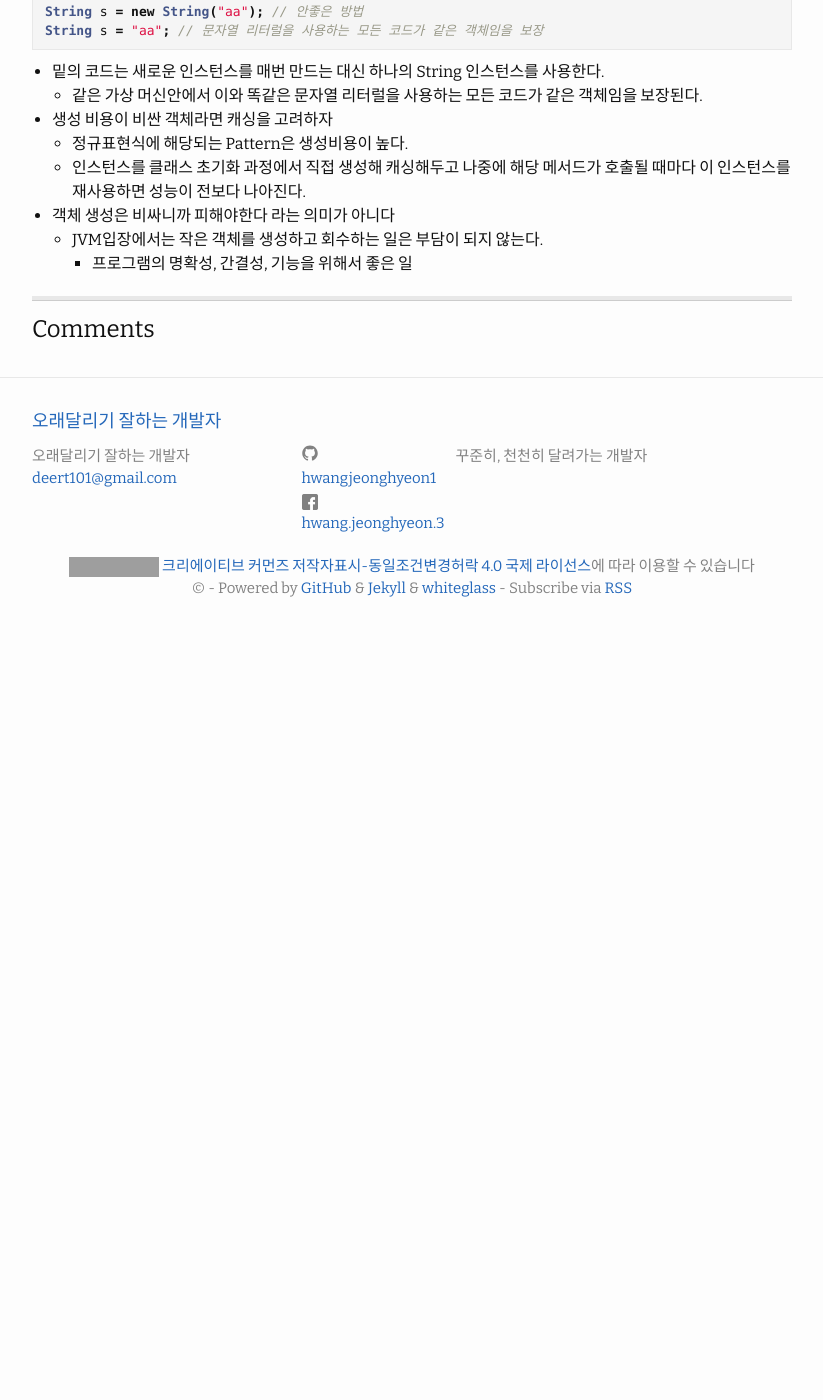
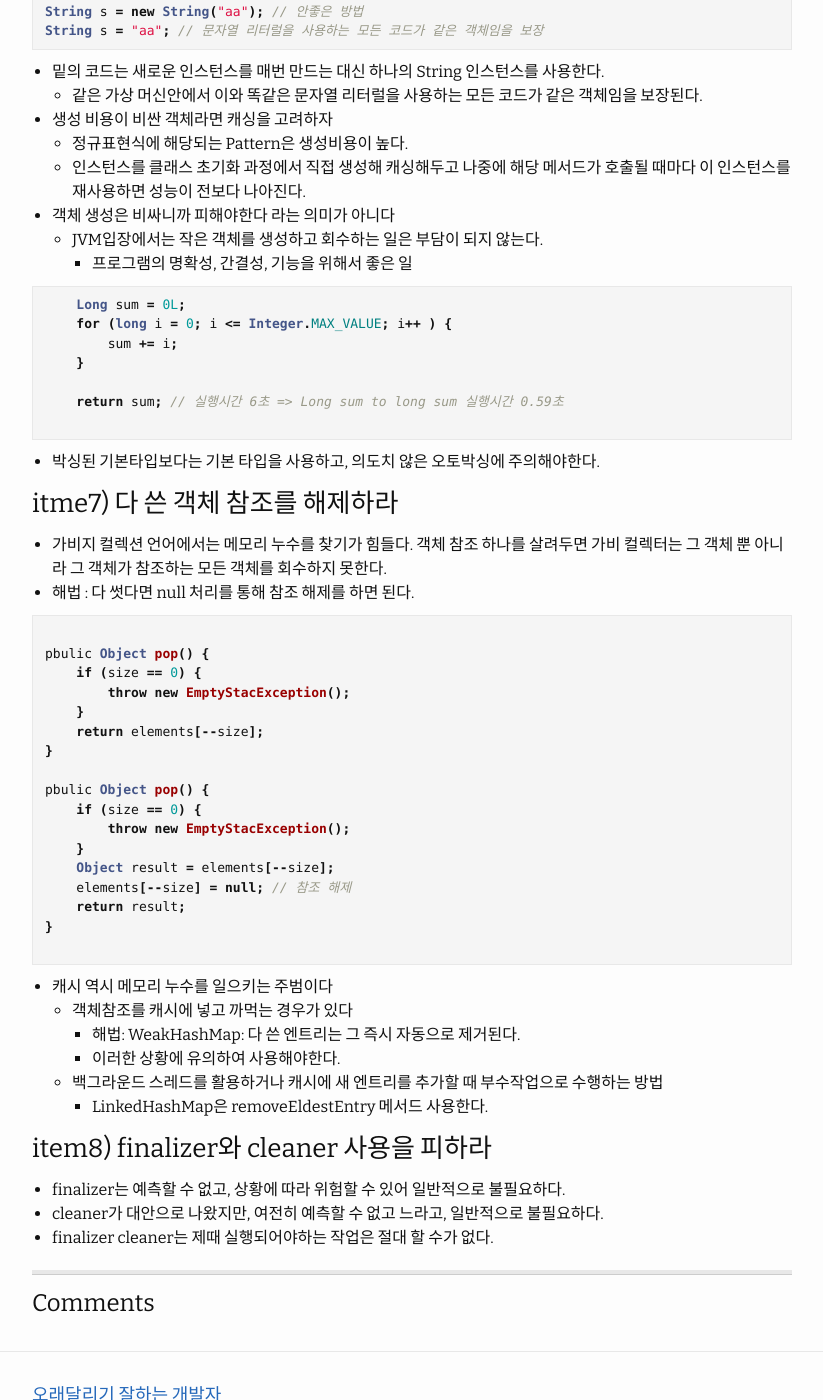
Before and after one commit to HWANGJEONGHYEON1/HWANGJEONGHYEON1.github.io, a Jekyll site: the page built from _posts/2022-01-12-effectivc_java2.md, in a window 1280 px wide and 1400 px high, scrolled down 337 px. Shown: the whole window, without its empty margins (228-1051 px from the left). Built offline with Jekyll 4.4.1, drawn with Linux system fonts in a browser that asks for light colours; comment, search, counter and statistics services are not loaded; before the commit the page ends 967 px from its top, so only the background shows below that; grey boxes are pictures that could not be loaded.

Commit message:
[docs] effective-java2 & moringstudy-log

````diff
--- a/_posts/2022-01-12-effectivc_java2.md
+++ b/_posts/2022-01-12-effectivc_java2.md
@@ -25,3 +25,53 @@ String s = "aa"; // 문자열 리터럴을 사용하는 모든 코드가 같은
 - 객체 생성은 비싸니까 피해야한다 라는 의미가 아니다
     - JVM입장에서는 작은 객체를 생성하고 회수하는 일은 부담이 되지 않는다.
         - 프로그램의 명확성, 간결성, 기능을 위해서 좋은 일
+
+```java
+    Long sum = 0L;
+    for (long i = 0; i <= Integer.MAX_VALUE; i++ ) {
+        sum += i;
+    }
+
+    return sum; // 실행시간 6초 => Long sum to long sum 실행시간 0.59초
+
+```
+
+- 박싱된 기본타입보다는 기본 타입을 사용하고, 의도치 않은 오토박싱에 주의해야한다.
+
+
+### itme7) 다 쓴 객체 참조를 해제하라
+
+- 가비지 컬렉션 언어에서는 메모리 누수를 찾기가 힘들다. 객체 참조 하나를 살려두면 가비 컬렉터는 그 객체 뿐 아니라 그 객체가 참조하는 모든 객체를 회수하지 못한다.
+- 해법 : 다 썻다면 null 처리를 통해 참조 해제를 하면 된다.
+
+```java
+
+pbulic Object pop() {
+    if (size == 0) {
+        throw new EmptyStacException();
+    }
+    return elements[--size];
+}
+
+pbulic Object pop() {
+    if (size == 0) {
+        throw new EmptyStacException();
+    }
+    Object result = elements[--size];
+    elements[--size] = null; // 참조 해제
+    return result;
+}
+
+```
+
+- 캐시 역시 메모리 누수를 일으키는 주범이다
+    - 객체참조를 캐시에 넣고 까먹는 경우가 있다
+        - 해법: WeakHashMap: 다 쓴 엔트리는 그 즉시 자동으로 제거된다.
+        - 이러한 상황에 유의하여 사용해야한다.
+    - 백그라운드 스레드를 활용하거나 캐시에 새 엔트리를 추가할 때 부수작업으로 수행하는 방법
+        - LinkedHashMap은 removeEldestEntry 메서드 사용한다.
+
+### item8) finalizer와 cleaner 사용을 피하라
+- finalizer는 예측할 수 없고, 상황에 따라 위험할 수 있어 일반적으로 불필요하다.
+- cleaner가 대안으로 나왔지만, 여전히 예측할 수 없고 느라고, 일반적으로 불필요하다.
+- finalizer cleaner는 제때 실행되어야하는 작업은 절대 할 수가 없다.
````
Also changed, not shown: _posts/2022-01-13-morningstudy-1.md (added, +45 -0 lines).
